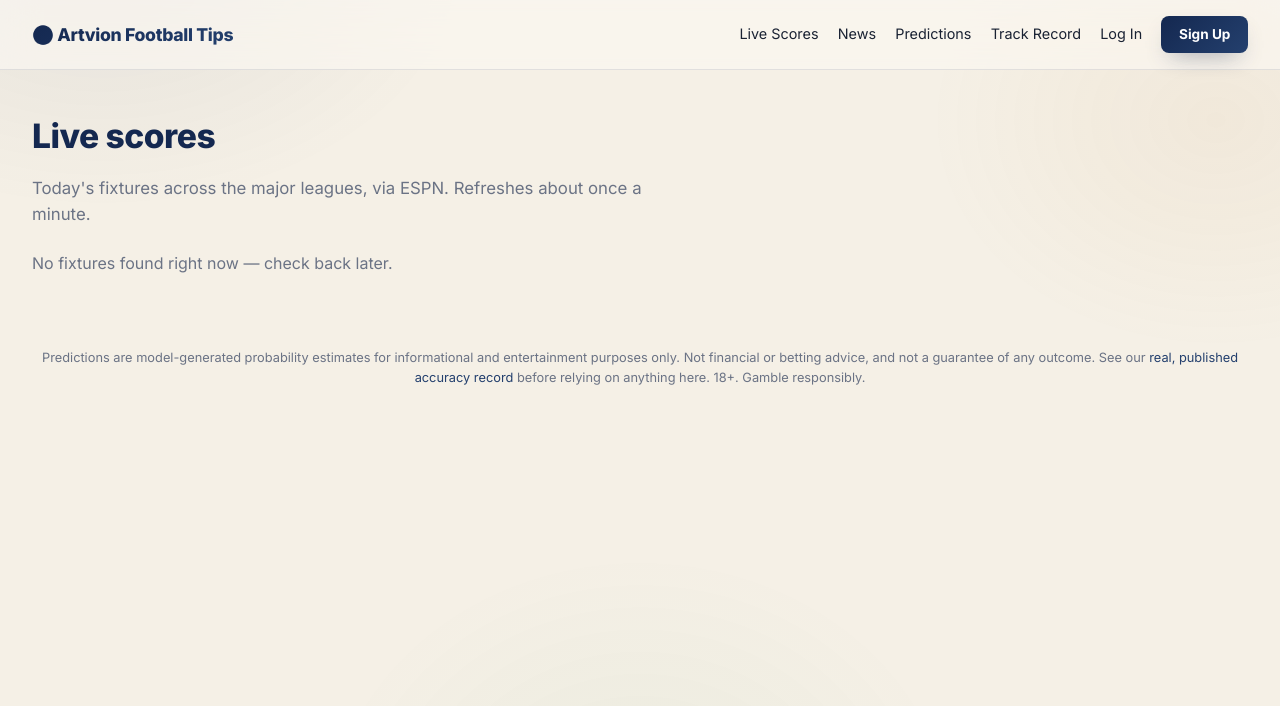
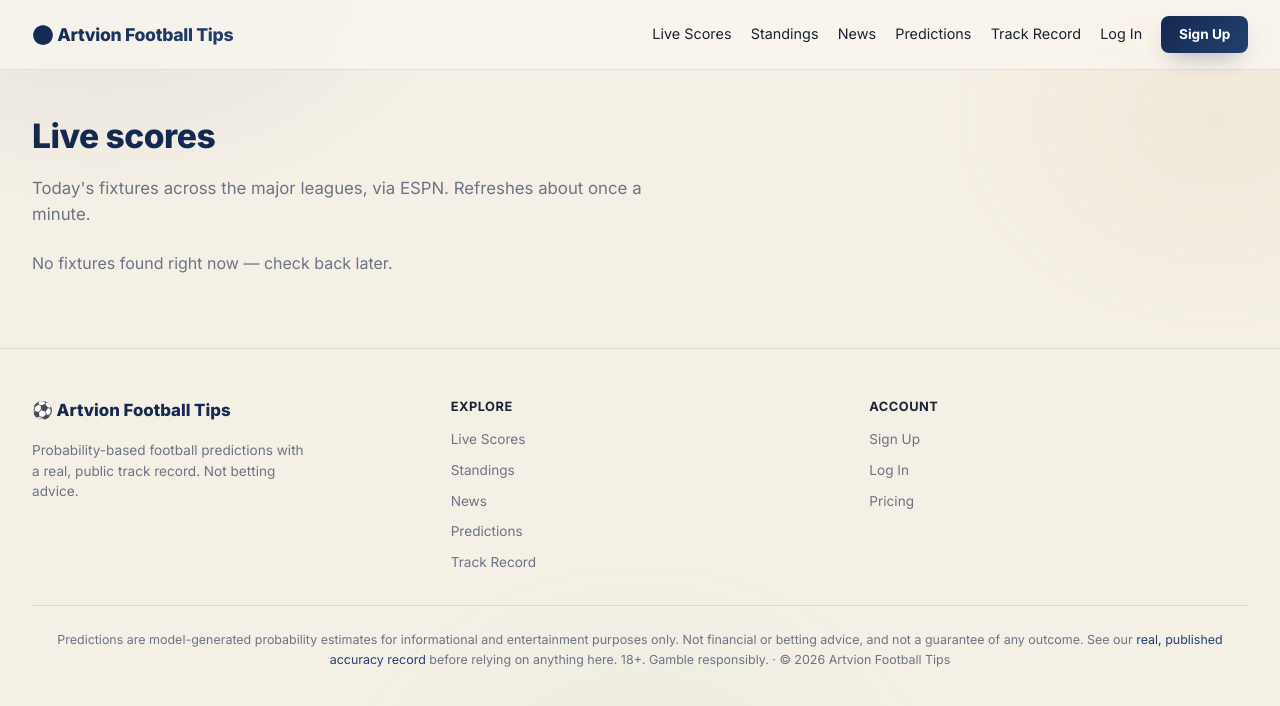
Before and after one commit to EkeminiImeOtu/artvion-football-tips, a FastAPI app: page /live-scores in a window 1280 px wide. Shown: the top 706 px of the page. Run offline with FastAPI, Linux system fonts and the light colour scheme; data that the repository does not hold is empty; some libraries are stand-ins or nearby versions.

Commit message:
Add league standings page, widen live-scores coverage to 21 leagues, add real footer
Live scores was previously limited to the 6 biggest European leagues, so on
days when the action was elsewhere (MLS, Brasileirao, Super Lig, etc. --
leagues the predictions themselves already cover) the page looked empty
even during a full slate of real matches. Widened to the same 21-league set
backtest.py already covers, fetched in parallel (was sequential, and 21
sequential ESPN calls per cache-miss would have made cold page loads slow).
Fixes a related bug this made worse: fixtures only sorted by live/final
status, not by league, so the same league header could repeat many times
out of order -- now grouped by league first.

New /standings page (top 5 leagues -- Champions League excluded since it
has no normal season-table format) via ESPN's /apis/v2/ standings endpoint
(not /apis/site/v2/, which returns empty {} for soccer standings).

Footer replaced with real link columns instead of a single disclaimer line.

```diff
--- a/saas/app.py
+++ b/saas/app.py
@@ -61,6 +61,7 @@ app.add_middleware(
 )
 app.mount('/static', StaticFiles(directory=os.path.join(APP_DIR, 'static')), name='static')
 templates = Jinja2Templates(directory=os.path.join(APP_DIR, 'templates'))
+templates.env.globals['current_year'] = datetime.now(timezone.utc).year
 
 
 @app.on_event('startup')
@@ -261,6 +262,19 @@ def live_scores_page(request: Request):
 def news_page(request: Request):
     articles = sports_data.get_news(20)
     return templates.TemplateResponse(request, 'news.html', {'user': current_user(request), 'articles': articles})
+
+
+@app.get('/standings', response_class=HTMLResponse)
+def standings_page(request: Request, league: str = None):
+    leagues = sports_data.STANDINGS_LEAGUES
+    valid_slugs = {slug for slug, _ in leagues}
+    active_slug = league if league in valid_slugs else leagues[0][0]
+    active_name = dict(leagues)[active_slug]
+    rows = sports_data.get_standings(active_slug)
+    return templates.TemplateResponse(request, 'standings.html', {
+        'user': current_user(request), 'leagues': leagues,
+        'active_slug': active_slug, 'active_name': active_name, 'rows': rows,
+    })
 
 
 # ---------- dashboard: now just an alias for /predictions, which already
--- a/saas/sports_data.py
+++ b/saas/sports_data.py
@@ -10,12 +10,18 @@ import time
 import unicodedata
 import urllib.request
 import xml.etree.ElementTree as ET
+from concurrent.futures import ThreadPoolExecutor
 from email.utils import parsedate_to_datetime
 
 ctx = ssl.create_default_context()
 ctx.check_hostname = False
 ctx.verify_mode = ssl.CERT_NONE
 
+# Same league set the predictions/backtest already cover (see backtest.py's
+# MAIN_LEAGUES/EXTRA_LEAGUES) -- live-scores was previously limited to just
+# the 6 biggest European leagues, so on days when the action was elsewhere
+# (MLS, Brasileirao, Super Lig, etc.) the page looked empty even though
+# matches -- including ones we'd predicted -- were actually being played.
 MAJOR_LEAGUES = [
     ('eng.1', 'Premier League'),
     ('esp.1', 'La Liga'),
@@ -23,6 +29,22 @@ MAJOR_LEAGUES = [
     ('ger.1', 'Bundesliga'),
     ('fra.1', 'Ligue 1'),
     ('uefa.champions', 'Champions League'),
+    ('eng.2', 'Championship'),
+    ('sco.1', 'Premiership (Scotland)'),
+    ('ned.1', 'Eredivisie'),
+    ('bel.1', 'Pro League (Belgium)'),
+    ('por.1', 'Primeira Liga'),
+    ('tur.1', 'Super Lig'),
+    ('gre.1', 'Super League (Greece)'),
+    ('arg.1', 'Liga Profesional (Argentina)'),
+    ('aut.1', 'Bundesliga (Austria)'),
+    ('bra.1', 'Brasileirao'),
+    ('den.1', 'Superliga (Denmark)'),
+    ('mex.1', 'Liga MX'),
+    ('nor.1', 'Eliteserien'),
+    ('pol.1', 'Ekstraklasa'),
+    ('swe.1', 'Allsvenskan'),
+    ('usa.1', 'MLS'),
 ]
 
 NEWS_FEED_URL = 'https://feeds.bbci.co.uk/sport/football/rss.xml'
@@ -48,43 +70,124 @@ def _fetch(url):
         return r.read()
 
 
+def _load_league_fixtures(slug, league_name):
+    fixtures = []
+    try:
+        data = json.loads(_fetch(f'https://site.api.espn.com/apis/site/v2/sports/soccer/{slug}/scoreboard'))
+    except Exception:
+        return fixtures
+    for ev in data.get('events', []):
+        try:
+            comp = ev['competitions'][0]
+            competitors = comp['competitors']
+            home = next(c for c in competitors if c.get('homeAway') == 'home')
+            away = next(c for c in competitors if c.get('homeAway') == 'away')
+            status = comp['status']['type']
+            fixtures.append({
+                'league': league_name,
+                'home_name': home['team']['displayName'],
+                'away_name': away['team']['displayName'],
+                'home_logo': home['team'].get('logo'),
+                'away_logo': away['team'].get('logo'),
+                'home_score': home.get('score'),
+                'away_score': away.get('score'),
+                'detail': status.get('shortDetail', status.get('description', '')),
+                'is_live': status.get('state') == 'in',
+                'is_final': bool(status.get('completed')),
+            })
+        except (KeyError, StopIteration):
+            continue
+    return fixtures
+
+
 def _load_live_scores():
+    # Fetched in parallel -- MAJOR_LEAGUES covers 21 leagues now (matching
+    # the predictions' own league coverage), and doing that serially would
+    # make a cold-cache page load noticeably slow (worst case ~21x a single
+    # request instead of ~1x).
     fixtures = []
-    for slug, league_name in MAJOR_LEAGUES:
-        try:
-            data = json.loads(_fetch(f'https://site.api.espn.com/apis/site/v2/sports/soccer/{slug}/scoreboard'))
-        except Exception:
-            continue
-        for ev in data.get('events', []):
-            try:
-                comp = ev['competitions'][0]
-                competitors = comp['competitors']
-                home = next(c for c in competitors if c.get('homeAway') == 'home')
-                away = next(c for c in competitors if c.get('homeAway') == 'away')
-                status = comp['status']['type']
-                fixtures.append({
-                    'league': league_name,
-                    'home_name': home['team']['displayName'],
-                    'away_name': away['team']['displayName'],
-                    'home_logo': home['team'].get('logo'),
-                    'away_logo': away['team'].get('logo'),
-                    'home_score': home.get('score'),
-                    'away_score': away.get('score'),
-                    'detail': status.get('shortDetail', status.get('description', '')),
-                    'is_live': status.get('state') == 'in',
-                    'is_final': bool(status.get('completed')),
-                })
-            except (KeyError, StopIteration):
-                continue
+    with ThreadPoolExecutor(max_workers=len(MAJOR_LEAGUES)) as pool:
+        for result in pool.map(lambda pair: _load_league_fixtures(*pair), MAJOR_LEAGUES):
+            fixtures.extend(result)
+
+    # Group by league (in MAJOR_LEAGUES order) so the page can show one
+    # header per league instead of the same league's name repeating every
+    # time fixtures from different leagues interleave; live matches surface
+    # first within each league's own block.
+    league_order = {name: i for i, (_, name) in enumerate(MAJOR_LEAGUES)}
 
     def sort_key(f):
-        return (0 if f['is_live'] else 1 if not f['is_final'] else 2)
+        status_rank = 0 if f['is_live'] else 1 if not f['is_final'] else 2
+        return (league_order.get(f['league'], len(league_order)), status_rank)
     fixtures.sort(key=sort_key)
     return fixtures
 
 
 def get_live_scores():
     return _cached('live_scores', CACHE_TTL_SCORES, _load_live_scores)
+
+
+# ============ League tables ============
+# Top leagues only (not the full 21-league predictions list) -- a table is
+# a "top leagues" feature, and Champions League doesn't have a normal
+# season-long table (group/knockout format), so it's deliberately excluded
+# here even though it's in MAJOR_LEAGUES for live scores.
+STANDINGS_LEAGUES = [
+    ('eng.1', 'Premier League'),
+    ('esp.1', 'La Liga'),
+    ('ita.1', 'Serie A'),
+    ('ger.1', 'Bundesliga'),
+    ('fra.1', 'Ligue 1'),
+]
+CACHE_TTL_STANDINGS = 900  # tables move much slower than live scores
+
+
+def _load_standings(slug):
+    # NOTE: must be /apis/v2/ here, not /apis/site/v2/ (which returns an
+    # empty {} for soccer standings specifically).
+    try:
+        data = json.loads(_fetch(f'https://site.api.espn.com/apis/v2/sports/soccer/{slug}/standings'))
+    except Exception:
+        return []
+    children = data.get('children') or []
+    if not children:
+        return []
+    entries = children[0].get('standings', {}).get('entries', [])
+    rows = []
+    for i, entry in enumerate(entries):
+        team = entry.get('team', {}) or {}
+        stat_map = {}
+        for s in entry.get('stats', []) or []:
+            name = (s.get('name') or s.get('abbreviation') or '').lower()
+            if name:
+                stat_map[name] = s.get('displayValue', s.get('value'))
+
+        def pick(*names, default='-'):
+            for n in names:
+                if n in stat_map:
+                    return stat_map[n]
+            return default
+
+        logo = team.get('logo')
+        if not logo and team.get('logos'):
+            logo = (team['logos'][0] or {}).get('href')
+
+        rows.append({
+            'rank': pick('rank', default=i + 1),
+            'team': team.get('displayName') or team.get('shortDisplayName') or team.get('name') or '',
+            'logo': logo,
+            'played': pick('gamesplayed', 'played'),
+            'won': pick('wins'),
+            'drawn': pick('ties', 'draws'),
+            'lost': pick('losses'),
+            'gd': pick('pointdifferential', 'differential', 'goaldifference'),
+            'points': pick('points'),
+        })
+    return rows
+
+
+def get_standings(slug):
+    return _cached(f'standings_{slug}', CACHE_TTL_STANDINGS, lambda: _load_standings(slug))
 
 
 def _load_news(limit=12):
--- a/saas/static/style.css
+++ b/saas/static/style.css
@@ -89,6 +89,7 @@ p.lede { color: var(--muted); font-size: 1.05rem; margin-bottom: 1.5rem; max-wid
   padding: 0.7rem 1.4rem; border-radius: 8px; cursor: pointer; font-size: 0.9rem; font-weight: 600;
 }
 .btn-secondary:hover { text-decoration: none; border-color: var(--navy2); }
+.btn-secondary.active { background: linear-gradient(135deg, var(--navy), var(--navy2)); color: var(--white-touch); border-color: transparent; }
 
 .card, .pricing-card, .pick-card, .stat-card, .score-card, .news-item, .teaser-card, .locked-teaser {
   background: var(--glass-bg);
@@ -153,7 +154,15 @@ input:focus { outline: none; border-color: var(--navy2); }
 .stat-card .val { font-size: 1.7rem; font-weight: 800; color: var(--navy); }
 .stat-card .label { font-size: 0.78rem; color: var(--muted); margin-top: 0.2rem; }
 
-footer { text-align: center; color: var(--muted); font-size: 0.8rem; padding: 2rem 1rem 3rem; }
+footer { color: var(--muted); font-size: 0.85rem; padding: 3rem 2rem 2rem; border-top: 1px solid var(--glass-border); margin-top: 2rem; }
+.footer-columns { display: flex; flex-wrap: wrap; gap: 2.5rem; max-width: 1400px; margin: 0 auto 2rem; }
+.footer-col { flex: 1 1 200px; display: flex; flex-direction: column; gap: 0.6rem; }
+.footer-col a { color: var(--muted); }
+.footer-col a:hover { color: var(--navy2); text-decoration: none; }
+.footer-col p { max-width: 32ch; line-height: 1.5; }
+.footer-brand { font-weight: 800; color: var(--navy); font-size: 1.05rem; margin-bottom: 0.5rem; }
+.footer-col h3 { font-size: 0.8rem; text-transform: uppercase; letter-spacing: 0.04em; color: var(--text); margin-bottom: 0.2rem; }
+.footer-disclaimer { max-width: 1400px; margin: 0 auto; padding-top: 1.5rem; border-top: 1px solid var(--glass-border); font-size: 0.78rem; line-height: 1.6; text-align: center; }
 .disclaimer-box {
   background: rgba(183, 121, 31, 0.08); border: 1px solid rgba(183, 121, 31, 0.28);
   border-radius: 10px; padding: 1rem 1.2rem; font-size: 0.85rem; color: #6b5013; margin: 1.5rem 0;
--- a/saas/templates/base.html
+++ b/saas/templates/base.html
@@ -13,6 +13,7 @@
     <a class="nav-brand" href="/">⚽ Artvion Football Tips</a>
     <div class="nav-links">
       <a href="/live-scores">Live Scores</a>
+      <a href="/standings">Standings</a>
       <a href="/news">News</a>
       <a href="/predictions">Predictions</a>
       <a href="/track-record">Track Record</a>
@@ -31,9 +32,36 @@
     {% block content %}{% endblock %}
   </main>
   <footer>
-    Predictions are model-generated probability estimates for informational and entertainment purposes only.
-    Not financial or betting advice, and not a guarantee of any outcome. See our
-    <a href="/track-record">real, published accuracy record</a> before relying on anything here. 18+. Gamble responsibly.
+    <div class="footer-columns">
+      <div class="footer-col">
+        <div class="footer-brand">⚽ Artvion Football Tips</div>
+        <p>Probability-based football predictions with a real, public track record. Not betting advice.</p>
+      </div>
+      <div class="footer-col">
+        <h3>Explore</h3>
+        <a href="/live-scores">Live Scores</a>
+        <a href="/standings">Standings</a>
+        <a href="/news">News</a>
+        <a href="/predictions">Predictions</a>
+        <a href="/track-record">Track Record</a>
+      </div>
+      <div class="footer-col">
+        <h3>Account</h3>
+        {% if user %}
+          <a href="/pricing">Manage access</a>
+        {% else %}
+          <a href="/signup">Sign Up</a>
+          <a href="/login">Log In</a>
+        {% endif %}
+        <a href="/pricing">Pricing</a>
+      </div>
+    </div>
+    <div class="footer-disclaimer">
+      Predictions are model-generated probability estimates for informational and entertainment purposes only.
+      Not financial or betting advice, and not a guarantee of any outcome. See our
+      <a href="/track-record">real, published accuracy record</a> before relying on anything here. 18+. Gamble responsibly.
+      &middot; © {{ current_year }} Artvion Football Tips
+    </div>
   </footer>
 </body>
 </html>
```
Also changed, not shown: saas/templates/standings.html (added, +47 -0 lines).
